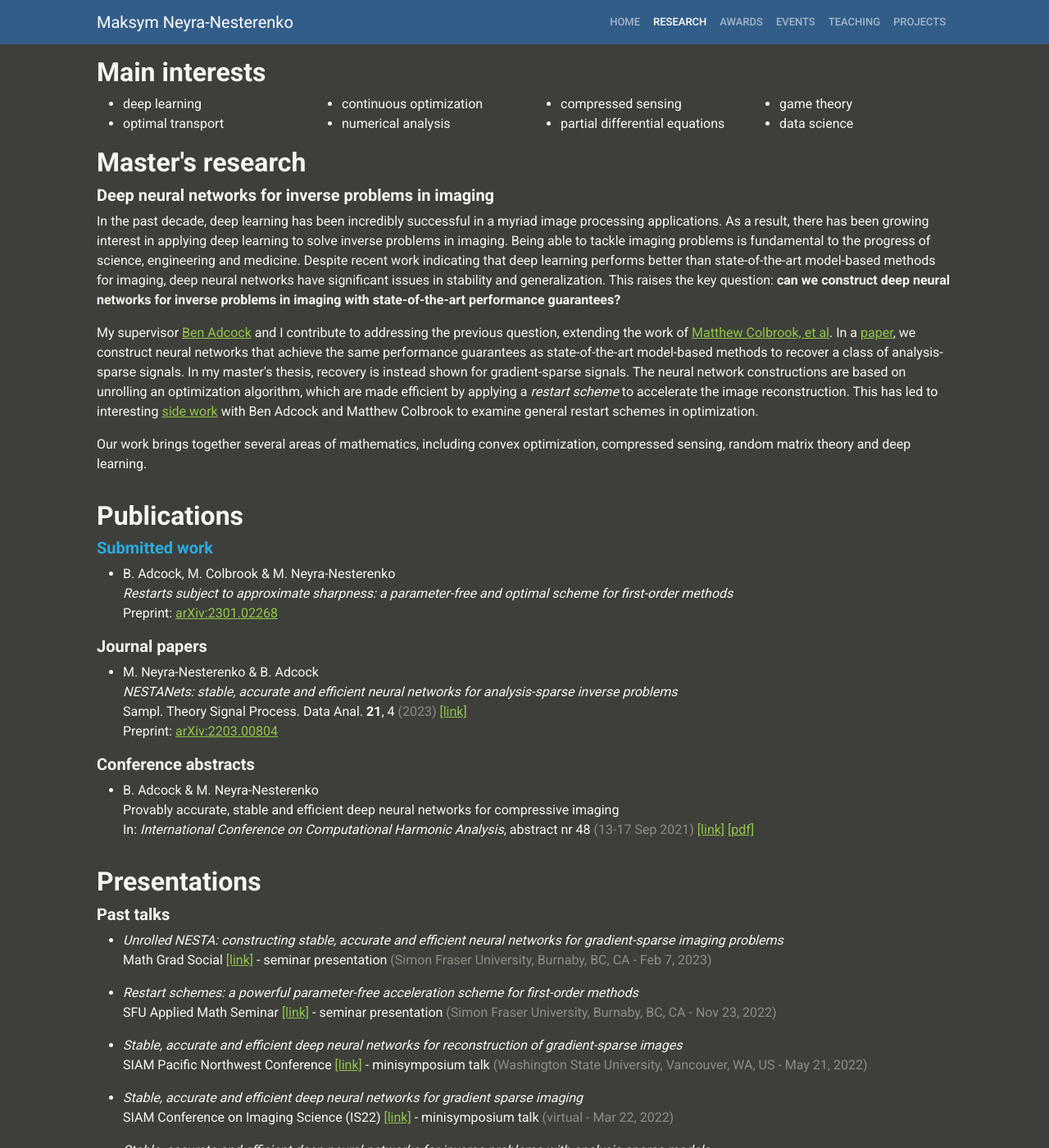
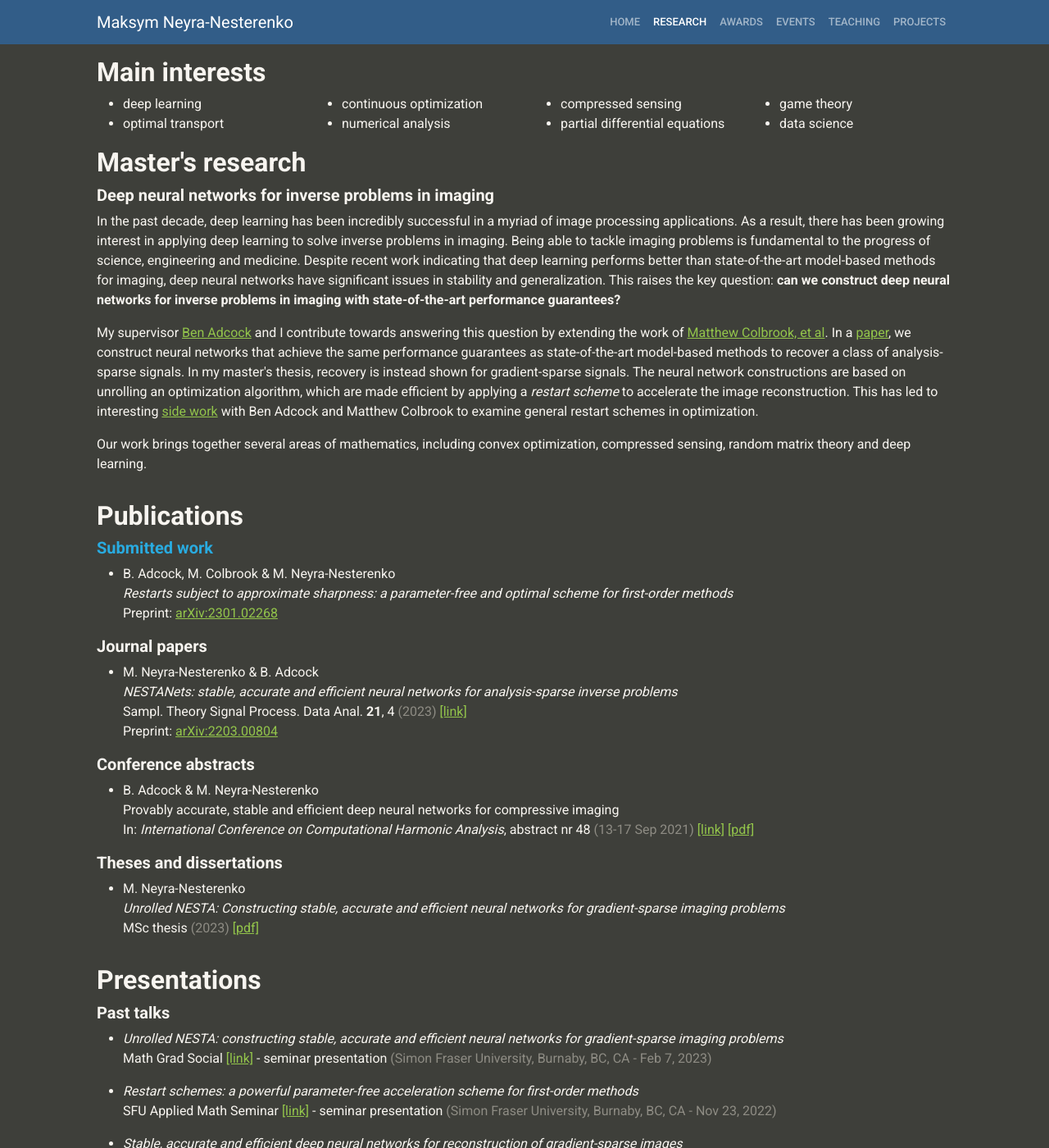
Before and after one commit to mneyrane/mneyrane.github.io, a Jekyll site: the page built from _mneyrane/research.html, in a window 1280 px wide and 1400 px high, scrolled down 260 px. Shown: the whole window at 82% size. Built offline with Jekyll 4.4.1, drawn with Linux system fonts in a browser that asks for light colours.

Commit message:
page update
Update page content after successful thesis defence.

```diff
--- a/_data/events.yml
+++ b/_data/events.yml
@@ -1,5 +1,5 @@
-- name : "Master's thesis defence"
-  type : "upcoming"
+- name : "MSc thesis defence"
+  type : "past"
   loc : "Simon Fraser University, Burnaby, BC, CA"
   date : "Mar 3, 2023"
 
--- a/_data/publications.yml
+++ b/_data/publications.yml
@@ -1,3 +1,11 @@
+- title : "Unrolled NESTA: Constructing stable, accurate and efficient neural networks for gradient-sparse imaging problems"
+  authors : "M. Neyra-Nesterenko"
+  type : "thesis"
+  citation : "MSc thesis"
+  date : "2023"
+  link : ~
+  pdf : "mscthesis.pdf"
+
 - title : "Restarts subject to approximate sharpness: a parameter-free and optimal scheme for first-order methods"
   authors : "B. Adcock, M. Colbrook & M. Neyra-Nesterenko"
   type : "submitted"
--- a/_includes/publication_section.html
+++ b/_includes/publication_section.html
@@ -38,7 +38,15 @@
       {{ item.authors }}<br>
       <i>{{ item.title }}</i><br>
       {% include preprint_line.html %}
-   {% endif %}
+    {% elsif item.type == "thesis" %}
+      {{ item.authors }}<br>
+      <i>{{ item.title }}</i><br>
+      {{ item.citation }}
+      <span class="text-muted">({{ item.date }})</span>
+      <!-- update this when thesis is published to library -->
+      {% capture pdf_link %}../assets/media/{{ item.pdf }}{% endcapture %}
+      <a href="{{ pdf_link }}">[pdf]</a>
+    {% endif %}
     </p>
   </li>
   {% endif %}
--- a/_mneyrane/research.html
+++ b/_mneyrane/research.html
@@ -39,11 +39,11 @@ title: Research
 <h5 class="fw-bold">Deep neural networks for inverse problems in imaging</h5>
 
 <p>
-In the past decade, deep learning has been incredibly successful in a myriad image processing applications. As a result, there has been growing interest in applying deep learning to solve inverse problems in imaging. Being able to tackle imaging problems is fundamental to the progress of science, engineering and medicine. Despite recent work indicating that deep learning performs better than state-of-the-art model-based methods for imaging, deep neural networks have significant issues in stability and generalization. This raises the key question: <strong>can we construct deep neural networks for inverse problems in imaging with state-of-the-art performance guarantees?</strong>
+In the past decade, deep learning has been incredibly successful in a myriad of image processing applications. As a result, there has been growing interest in applying deep learning to solve inverse problems in imaging. Being able to tackle imaging problems is fundamental to the progress of science, engineering and medicine. Despite recent work indicating that deep learning performs better than state-of-the-art model-based methods for imaging, deep neural networks have significant issues in stability and generalization. This raises the key question: <strong>can we construct deep neural networks for inverse problems in imaging with state-of-the-art performance guarantees?</strong>
 </p>
 
 <p>
-My supervisor <a href="https://benadcock.org/">Ben Adcock</a> and I contribute to addressing the previous question, extending the work of <a href="https://doi.org/10.1073/pnas.2107151119">Matthew Colbrook, et al</a>. In a <a href="https://doi.org/10.1007/s43670-022-00043-5">paper</a>, we construct neural networks that achieve the same performance guarantees as state-of-the-art model-based methods to recover a class of analysis-sparse signals.
+My supervisor <a href="https://benadcock.org/">Ben Adcock</a> and I contribute towards answering this question by extending the work of <a href="https://doi.org/10.1073/pnas.2107151119">Matthew Colbrook, et al</a>. In a <a href="https://doi.org/10.1007/s43670-022-00043-5">paper</a>, we construct neural networks that achieve the same performance guarantees as state-of-the-art model-based methods to recover a class of analysis-sparse signals.
 In my master's thesis, recovery is instead shown for gradient-sparse signals.
 The neural network constructions are based on unrolling an optimization algorithm, which are made efficient by applying a <i>restart scheme</i> to accelerate the image reconstruction. This has led to interesting <a href="https://arxiv.org/abs/2301.02268">side work</a> with Ben Adcock and Matthew Colbrook to examine general restart schemes in optimization.
 
@@ -59,6 +59,7 @@ Our work brings together several areas of mathematics, including convex optimiza
 {% assign pub1 = "submitted" %}
 {% assign pub2 = "journal paper" %}
 {% assign pub3 = "conference abstract" %}
+{% assign pub4 = "thesis" %}
 
 {% for item in site.data.publications %}
   {% if item.type == pub1 %}
@@ -81,6 +82,14 @@ Our work brings together several areas of mathematics, including convex optimiza
   {% endif %}
 {% endfor %}
 
+{% for item in site.data.publications %}
+  {% if item.type == pub4 %}
+    {% include publication_section.html title="Theses and dissertations" type=pub4 %}
+    {% break %}
+  {% endif %}
+{% endfor %}
+
+
 <h2 class="pt-3 fw-bold">Presentations</h2>
 
 {% for item in site.data.presentations %}
```
Also changed, not shown: _mneyrane/projects.html (+6 -23 lines), index.html (+2 -7 lines), 2 other files.
